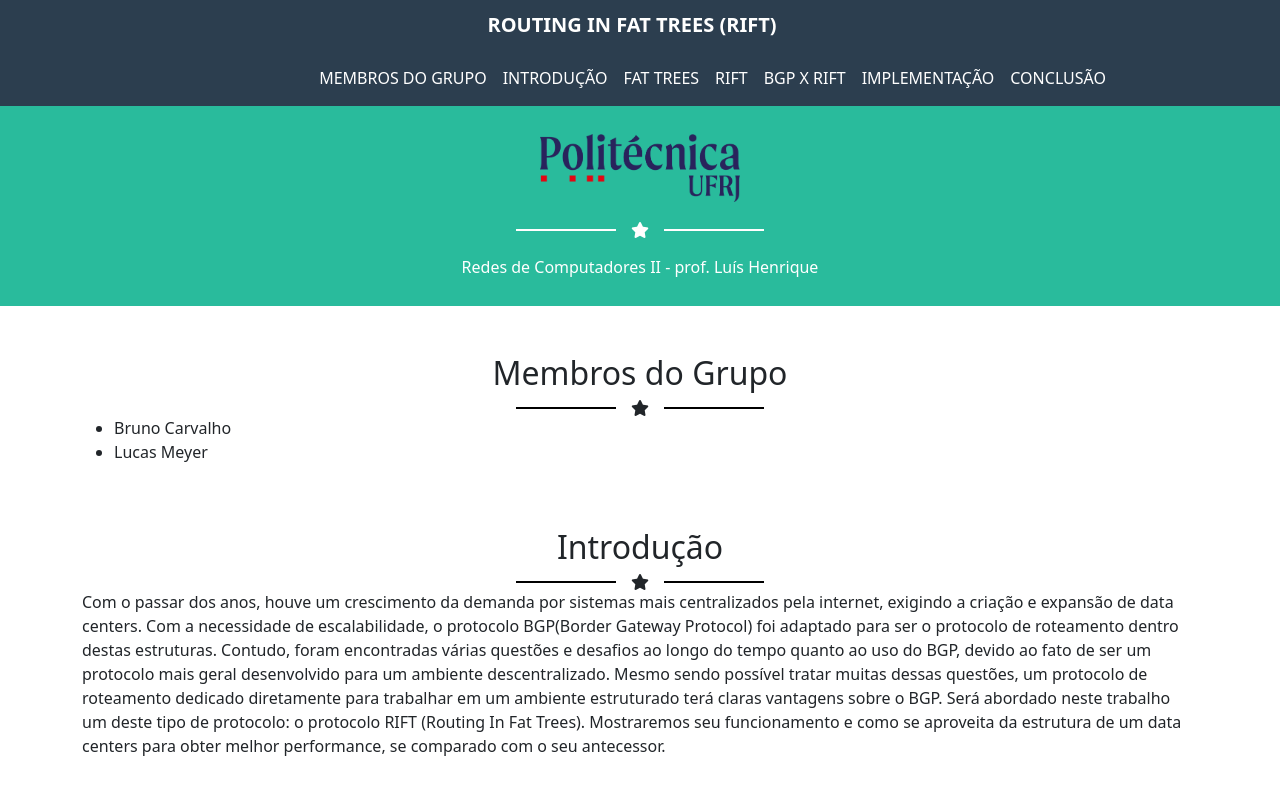
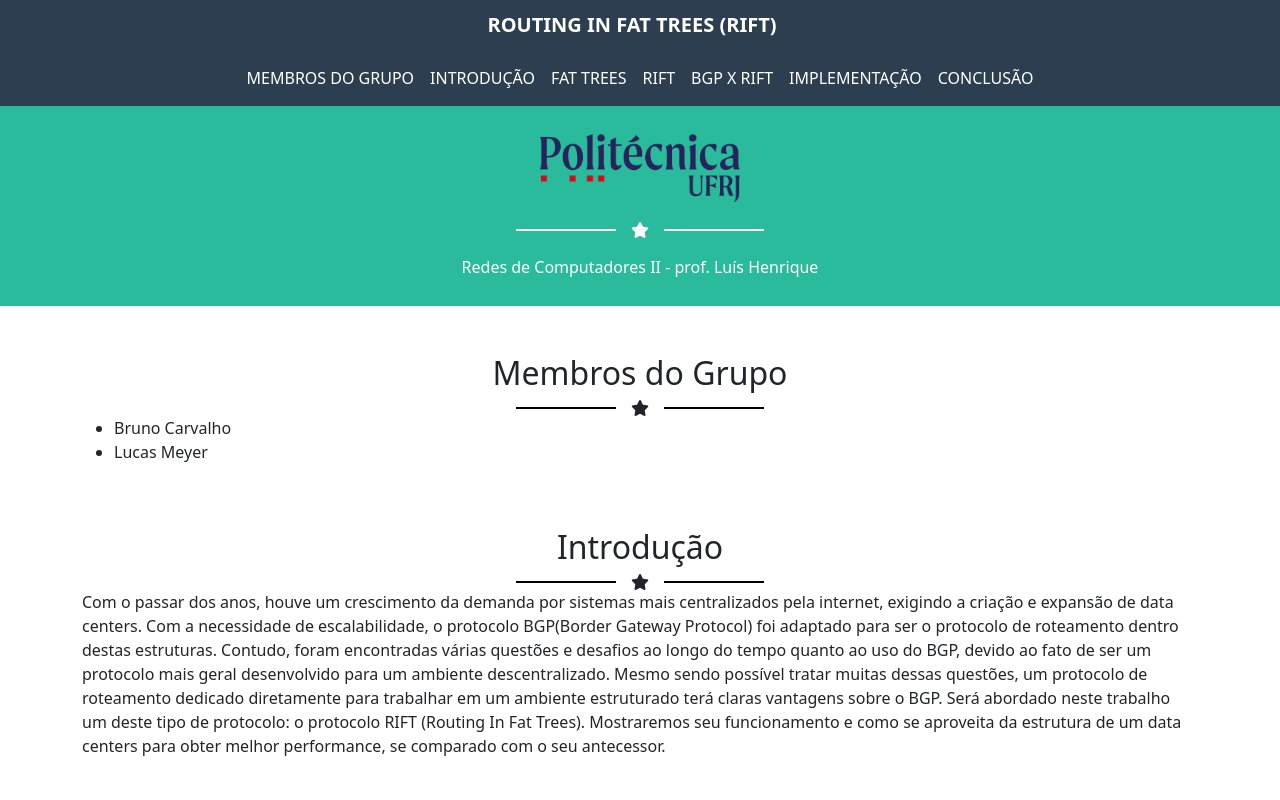
Before and after one commit to lmeyer-del/EEL879, a plain HTML site: page docs/index.html in a window 1280 px wide. Shown: the top 800 px of the page. Drawn offline with nearby package versions, Linux system fonts and the light colour scheme.

Commit message:
Fixing menu bar identation

```diff
--- a/docs/index.html
+++ b/docs/index.html
@@ -21,8 +21,8 @@
             <button class="navbar-toggler" type="button" data-bs-toggle="collapse" data-bs-target="#navbarNav" aria-controls="navbarNav" aria-expanded="false" aria-label="Toggle navigation">
               <span class="navbar-toggler-icon"></span>
             </button>
-          <div class="container d-flex justify-content-between px-5">
-            <div class="collapse navbar-collapse justify-content-end" id="navbarNav">
+          <div class="container d-flex justify-content-center px-5">
+            <div class="collapse navbar-collapse justify-content-center" id="navbarNav">
               <div id="mySidenav" class="sidenav">
                 <ul class="navbar-nav">
                     <li class="nav-item">
```
